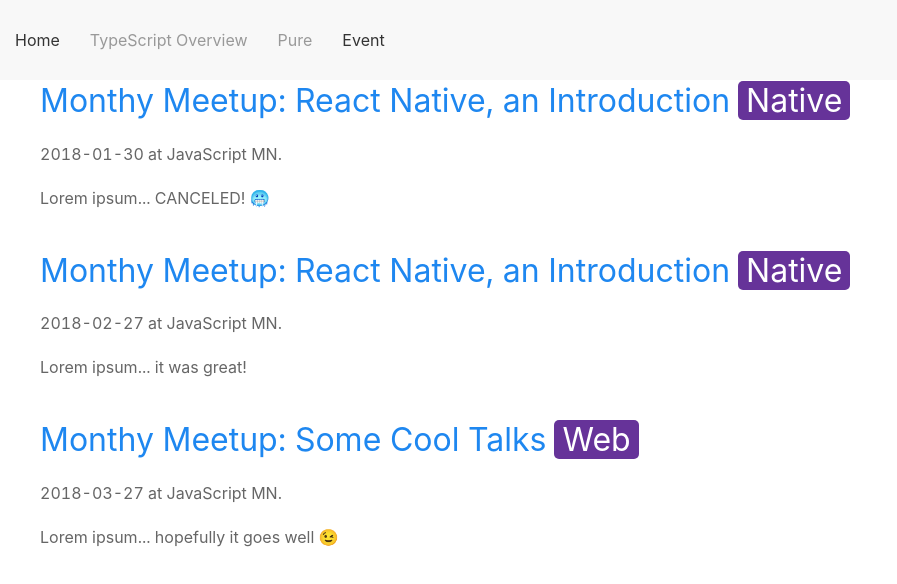
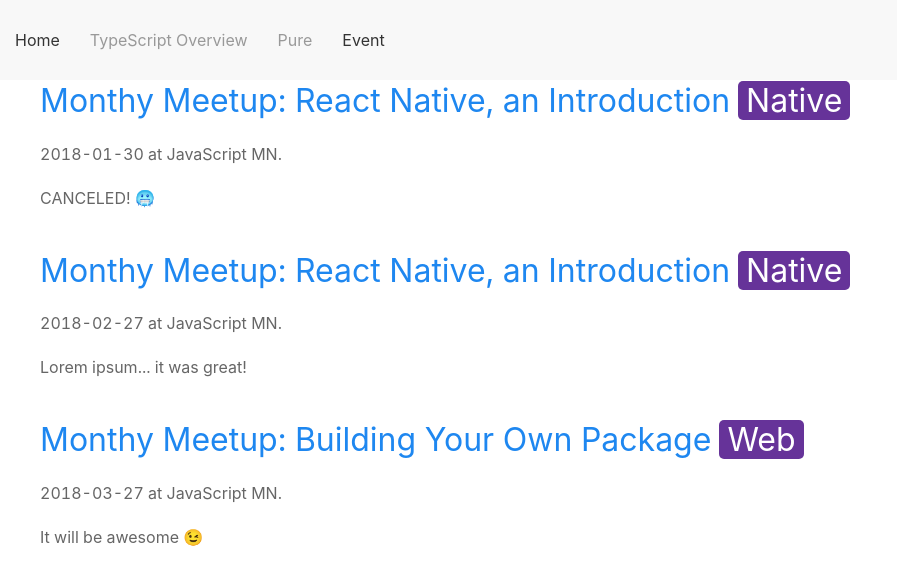
Before and after one commit to BrianMitchL/typescript-react-talk, a React (Create React App) app: page /event in a window 1280 px wide. Shown: the top 584 px of the page, without its empty margins (0-897 px from the left). Built offline with nearby package versions, Linux system fonts and the light colour scheme.

Commit message:
Final tweaks

```diff
--- a/package.json
+++ b/package.json
@@ -5,7 +5,7 @@
   "dependencies": {
     "@types/jest": "24.0.11",
     "@types/node": "11.12.0",
-    "@types/react": "16.8.8",
+    "@types/react": "16.8.10",
     "@types/react-dom": "16.8.3",
     "@types/react-router-dom": "^4.3.1",
     "react": "^16.8.5",
--- a/src/areas/event/api.ts
+++ b/src/areas/event/api.ts
@@ -18,7 +18,7 @@ export const api = (timeout: number = 500): Promise<EventData[]> =>
         url: 'https://www.meetup.com/JavaScriptMN/events/tqfvfqyzcbnc/',
         date: '2018-01-30',
         tag: 'Native',
-        details: 'Lorem ipsum... CANCELED! 🥶️'
+        details: 'CANCELED! 🥶️'
       },
       {
         meetup: 'JavaScript MN',
@@ -30,11 +30,11 @@ export const api = (timeout: number = 500): Promise<EventData[]> =>
       },
       {
         meetup: 'JavaScript MN',
-        title: 'Monthy Meetup: Some Cool Talks',
+        title: 'Monthy Meetup: Building Your Own Package',
         url: 'https://www.meetup.com/JavaScriptMN/events/tqfvfqyzfbkc/',
         date: '2018-03-27',
         tag: 'Web',
-        details: 'Lorem ipsum... hopefully it goes well 😉'
+        details: 'It will be awesome 😉'
       }
     ];
 
```
Also changed, not shown: 2 other files (tests, documents, lock files or other folders).
